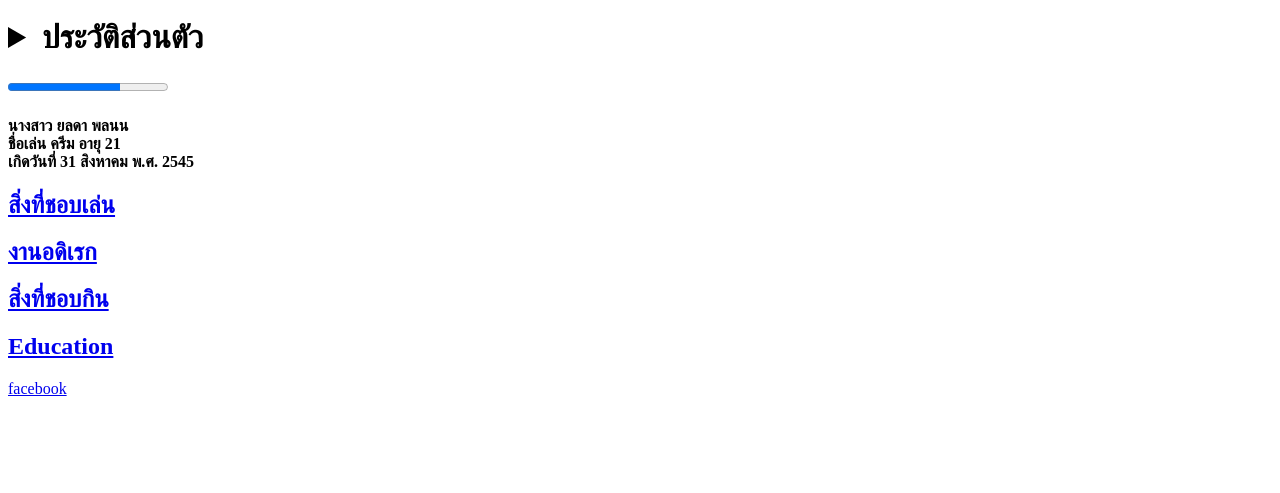
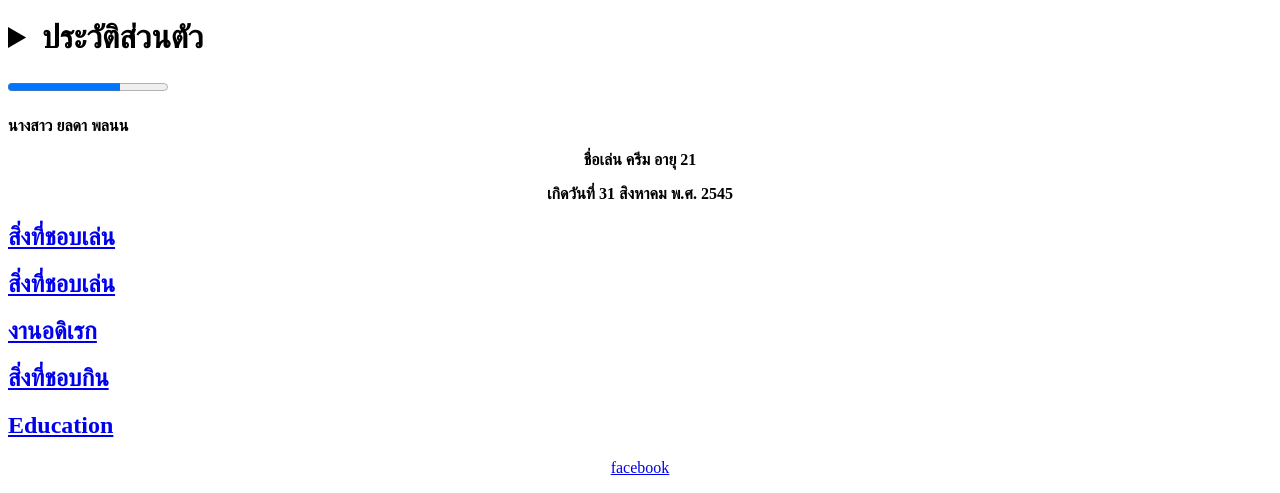
Before and after one commit to yonlada76/work11, a plain HTML site: page index.html in a window 1280 px wide. Shown: the part 390-883 px from the top of the page. Before the commit the page ends 804 px from the top, so only its background shows below. Drawn offline with Linux system fonts and the light colour scheme.

Commit message:
Update index.html

```diff
--- a/index.html
+++ b/index.html
@@ -10,24 +10,24 @@
         <p align = "center"><img src="y.jpg" width="250px" height="350px"></p>
 
         <hr/>
-<p align = "center"><h1><details><summary>ประวัติส่วนตัว</summary></details></h1>
+<p align = "center"><h1><details><summary>ประวัติส่วนตัว</summary></details></h1></p>
 
         <label for="file"></label>
         <progress id="file" max="100" value="70">70%</progress>
         <br/>
 
         <p>
-            <h4>นางสาว ยลดา พลนน<br>
-            ชื่อเล่น ครีม อายุ 21<br>
-            เกิดวันที่ 31 สิงหาคม พ.ศ. 2545<br></h4>
-            <h2><a href="index2.html">สิ่งที่ชอบเล่น</a></h2>
-            <h2><a href="index3.html">งานอดิเรก</a></h2>
-            <h2><a href="index4.html">สิ่งที่ชอบกิน</a></h2>
+            <p align = "center"><h4>นางสาว ยลดา พลนน<br></p>
+            <p align = "center">ชื่อเล่น ครีม อายุ 21<br></p>
+            <p align = "center">เกิดวันที่ 31 สิงหาคม พ.ศ. 2545<br></h4></p>
+            <p align = "center"><h2><a href="index2.html">สิ่งที่ชอบเล่น</a></h2> </p>
+            <p align = "center"><h2><a href="index2.html">สิ่งที่ชอบเล่น</a></h2></p>
+            <p align = "center"><h2><a href="index3.html">งานอดิเรก</a></h2> </p>
+            <p align = "center"><h2><a href="index4.html">สิ่งที่ชอบกิน</a></h2></p>
         </p>
 
-        <h2><a href="index1.html">Education</h2></a>
-        <a href="https://web.facebook.com/profile.php?id=100013005846861">facebook</a>
-</p>
+        <p align = "center"><h2><a href="index1.html">Education</h2></a></p>
+        <p align = "center"><a href="https://web.facebook.com/profile.php?id=100013005846861">facebook</a></p>
 
 </body>
 </html>
```
